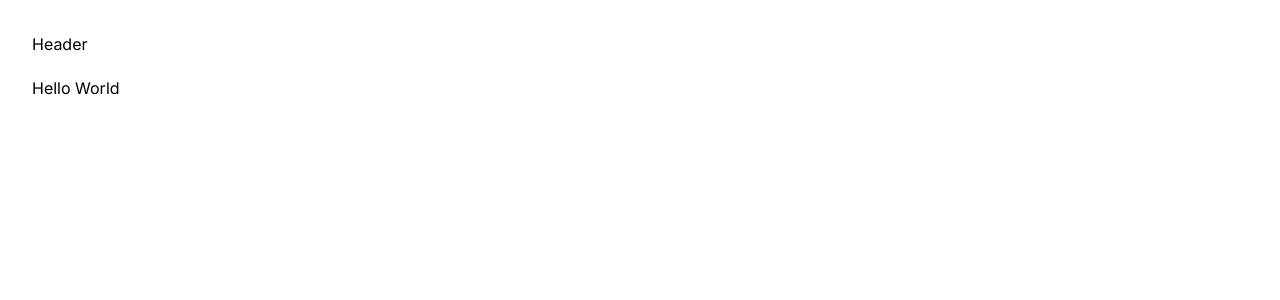
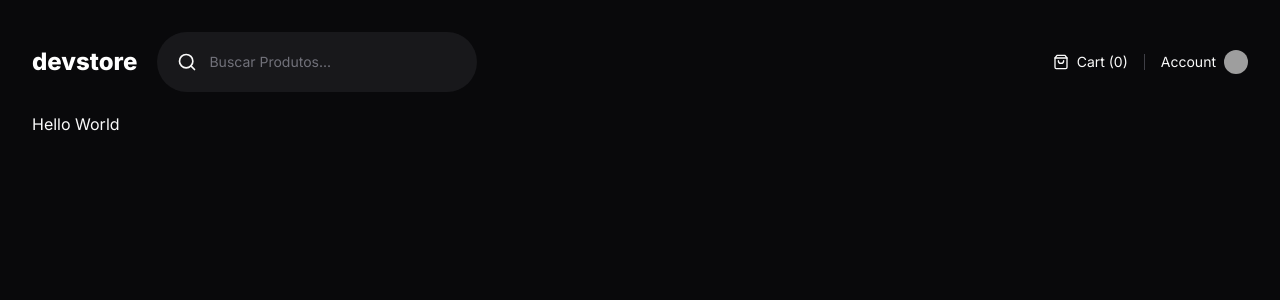
Before and after one commit to paulorfsantos17/devstore, a Next.js app: page / in a window 1280 px wide. Shown: the top 300 px of the page. Built offline with nearby package versions, Linux system fonts and the light colour scheme; grey boxes are pictures that could not be loaded.

Commit message:
feat: add Header

```diff
--- a/next.config.mjs
+++ b/next.config.mjs
@@ -1,4 +1,8 @@
 /** @type {import('next').NextConfig} */
-const nextConfig = {};
+const nextConfig = {
+  images: {
+    domains: ['github.com'],
+  },
+}
 
-export default nextConfig;
+export default nextConfig
--- a/package.json
+++ b/package.json
@@ -9,6 +9,7 @@
     "lint": "next lint"
   },
   "dependencies": {
+    "lucide-react": "^0.451.0",
     "next": "14.2.15",
     "react": "^18",
     "react-dom": "^18"
--- a/src/app/layout.tsx
+++ b/src/app/layout.tsx
@@ -17,7 +17,7 @@
 }>) {
   return (
     <html className={inter.variable} lang="pt-br">
-      <body className={`antialiased`}>{children}</body>
+      <body className="bg-zinc-950 text-zinc-50 antialiased">{children}</body>
     </html>
   )
 }
--- a/src/components/header.tsx
+++ b/src/components/header.tsx
@@ -1,5 +1,43 @@
+import { Search, ShoppingBag } from 'lucide-react'
+import Image from 'next/image'
+import Link from 'next/link'
 import React from 'react'
 
 export default function Header() {
-  return <header>Header</header>
+  return (
+    <div className="flex items-center justify-between">
+      <div className="flex items-center gap-5">
+        <Link href="/" className="text-2xl font-extrabold text-white">
+          devstore
+        </Link>
+        <form className="flex w-[320px] items-center gap-3 rounded-full bg-zinc-900 px-5 py-5 ring-zinc-700">
+          <Search className="h-5 w-5" />
+          <input
+            placeholder="Buscar Produtos..."
+            className="flex-1 bg-transparent text-sm outline-none placeholder:text-zinc-500"
+          />
+        </form>
+      </div>
+
+      <div className="flex items-center gap-4">
+        <div className="flex items-center gap-2">
+          <ShoppingBag className="h-4 w-4" />
+          <span className="text-sm">Cart (0)</span>
+        </div>
+
+        <div className="h-4 w-px bg-zinc-700"></div>
+
+        <Link href="/home" className="flex items-center gap-2 hover:underline">
+          <span className="text-sm">Account</span>
+          <Image
+            src="https://github.com/paulorfsantos17.png"
+            className="h-6 w-6 rounded-full"
+            width={24}
+            height={24}
+            alt=""
+          />
+        </Link>
+      </div>
+    </div>
+  )
 }
```
Also changed, not shown: 1 other file (tests, documents, lock files or other folders).
